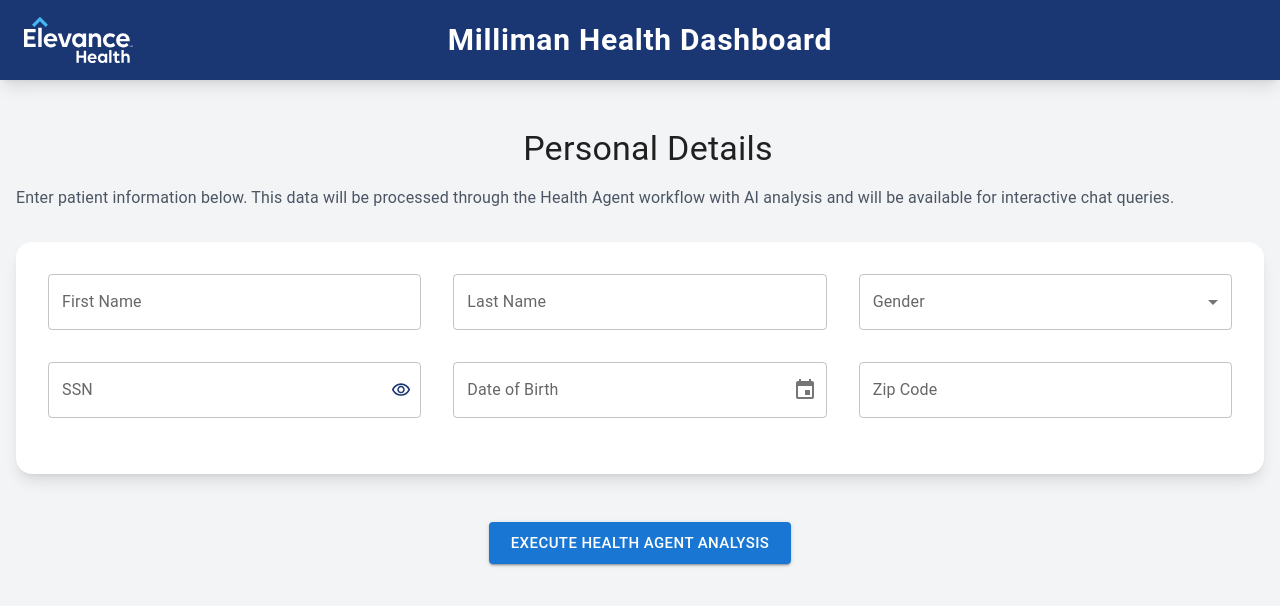
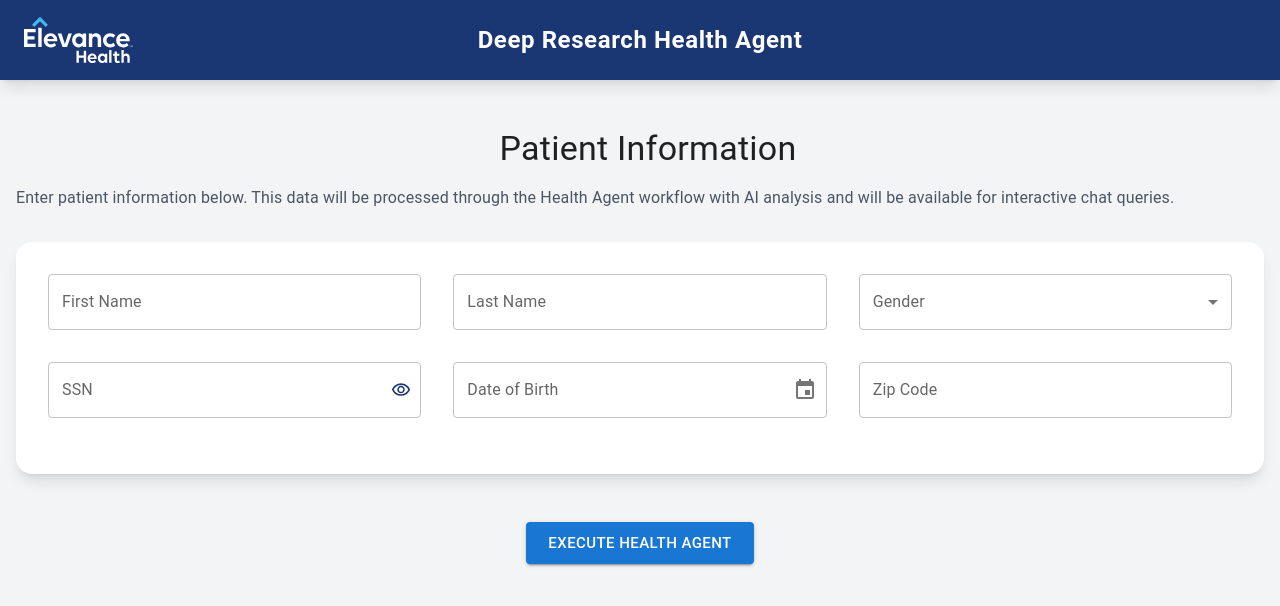
Before and after one commit to suhlxan/milliman_ui, a React (Vite) app in the folder my-app/: page / in a window 1280 px wide. Shown: the top 606 px of the page. Built offline with nearby package versions, Linux system fonts and the light colour scheme; some icons are missing.

Commit message:
minor label fixes (new title)

```diff
--- a/my-app/src/components/NavBar.tsx
+++ b/my-app/src/components/NavBar.tsx
@@ -50,8 +50,8 @@
       <div className="w-full px-6 py-4 flex items-center justify-between relative">
         <img src={logoSrc} alt={altText} className="h-12 object-contain cursor-pointer"
              onClick={() => window.scrollTo({ top: 0, behavior: 'smooth'})}/>
-        <h1 className="absolute left-1/2 transform -translate-x-1/2 text-white text-3xl font-semibold tracking-wide">
-          Milliman Health Dashboard
+        <h1 className="absolute left-1/2 transform -translate-x-1/2 text-white text-2xl font-semibold tracking-wide">
+          Deep Research Health Agent
         </h1>
 
         <div className="flex items-center gap-3">
--- a/my-app/src/pages/MainPage.tsx
+++ b/my-app/src/pages/MainPage.tsx
@@ -156,7 +156,7 @@
             <Box display="flex" alignItems="center" justifyContent="center" mb={2}>
               <PersonIcon sx={{ color: '#1a237e', marginRight: 1 }} />
               <Typography component="h2" variant="h4" className="font-bold">
-                Personal Details
+                Patient Information
               </Typography>
             </Box>
 
@@ -219,7 +219,7 @@
                   onClick={handleStart}
                   className="bg-brand-primary-blue hover:bg-brand-mediumBlue active:bg-black rounded-full px-12 py-3"
                 >
-                  Execute Health Agent Analysis
+                  Execute Health Agent
                 </Button>
               </Box>
             ) : isLoading && !submitted ? (
```
